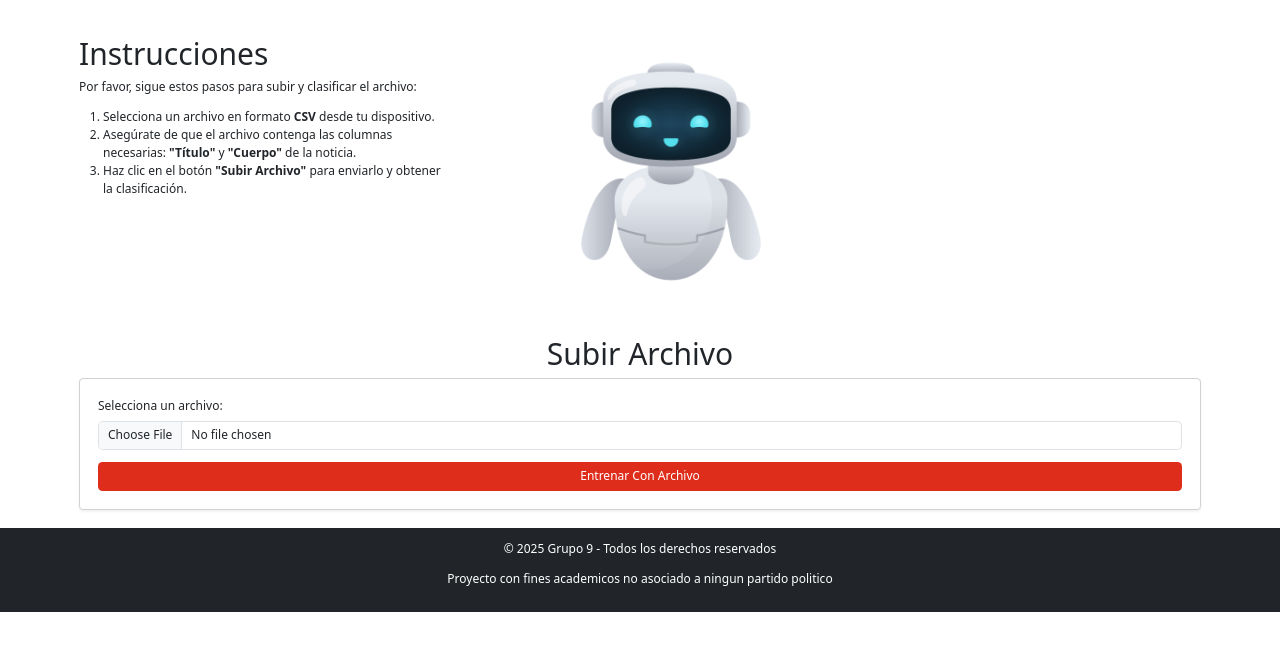
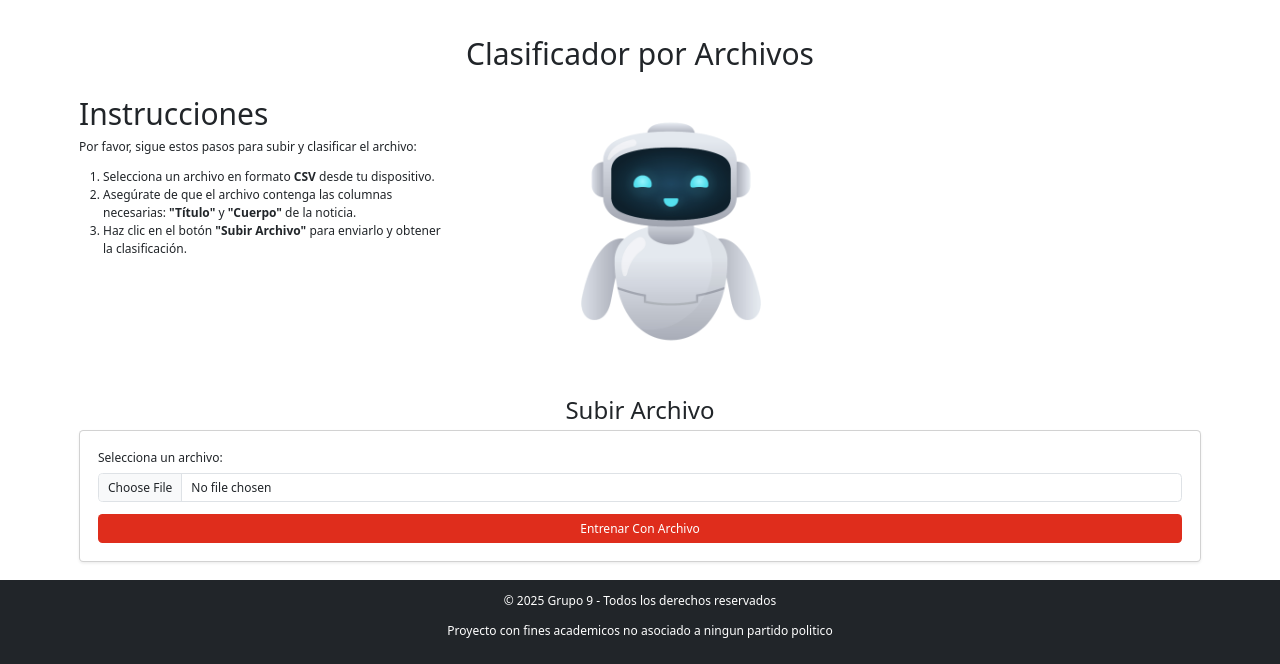
Before and after one commit to cflorido/Text-Analytics-Tool, a Flask app: page /clasificarArchivo in a window 1280 px wide. Shown: the part 60-724 px from the top of the page. Run offline with Flask 3, Linux system fonts and the light colour scheme.

Commit message:
cambios minimos

```diff
--- a/Fase 2/Front/templates/clasificar.html
+++ b/Fase 2/Front/templates/clasificar.html
@@ -38,7 +38,8 @@
 
     <div class="container mt-5">
         <div class="row">
-
+            <h1 class="text-center">Clasificador</h1>
+            <br>
             <div class="col-md-4">
                 <h1>Instrucciones</h1>
                 <p>Por favor, sigue estos pasos para clasificar la noticia:</p>
@@ -57,7 +58,7 @@
                 <br>
             </div>
         </div>
-        <h1 class="text-center">Clasificador</h1>
+        <h1 class="text-center">Ingrese</h1>
         <br>
         <form action="/clasificarEnvio" method="POST">
             <h2 class="text-left">Título</h2>
--- a/Fase 2/Front/templates/clasificarArchivo.html
+++ b/Fase 2/Front/templates/clasificarArchivo.html
@@ -33,6 +33,8 @@
         </div>
     </nav>
     <div class="container mt-5">
+        <h1 class="text-center">Clasificador por Archivos</h1>
+        <br>
         <div class="row">
 
             <div class="col-md-4">
@@ -54,7 +56,7 @@
             </div>
         </div>
 
-        <h1 class="text-center">Subir Archivo</h1>
+        <h2 class="text-center">Subir Archivo</h2>
         <div class="card p-4 shadow-sm">
             <form action="/clasificarEnvioArchivo" method="POST" enctype="multipart/form-data">
                 <div class="mb-3">
--- a/Fase 2/Front/templates/reentreno.html
+++ b/Fase 2/Front/templates/reentreno.html
@@ -34,7 +34,8 @@
     </nav>
     <div class="container mt-5">
         <div class="row">
-
+            <h1 class="text-center">Reentrenador</h1>
+            <br>
             <div class="col-md-4">
                 <h1>Instrucciones</h1>
                 <p>Para reentrenar el modelo, sube un archivo CSV con los datos etiquetados correctamente siguiendo estos pasos:</p>
@@ -55,7 +56,7 @@
             </div>
         </div>
 
-        <h1 class="text-center">Subir Archivo</h1>
+        <h2 class="text-center">Subir Archivo</h2>
         <div class="card p-4 shadow-sm">
             <form action="/reentrenar" method="POST" enctype="multipart/form-data">
                 <div class="mb-3">
```
